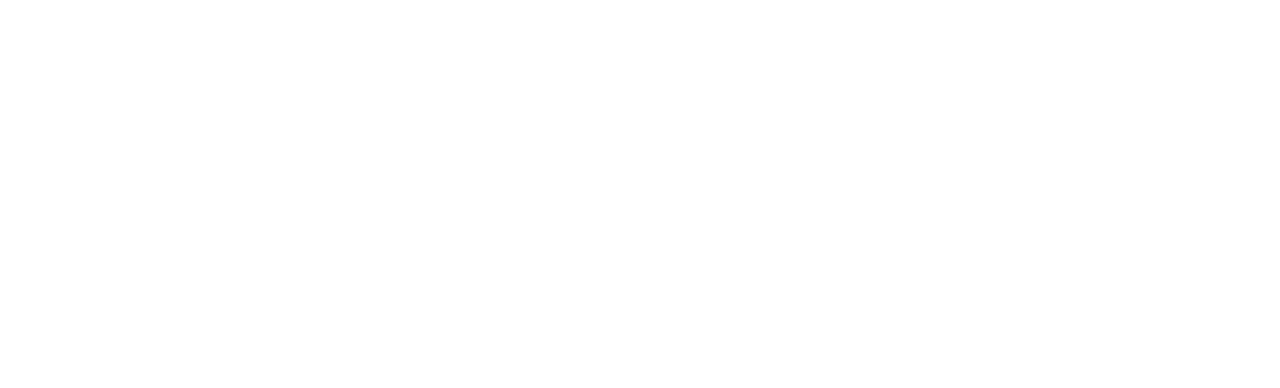
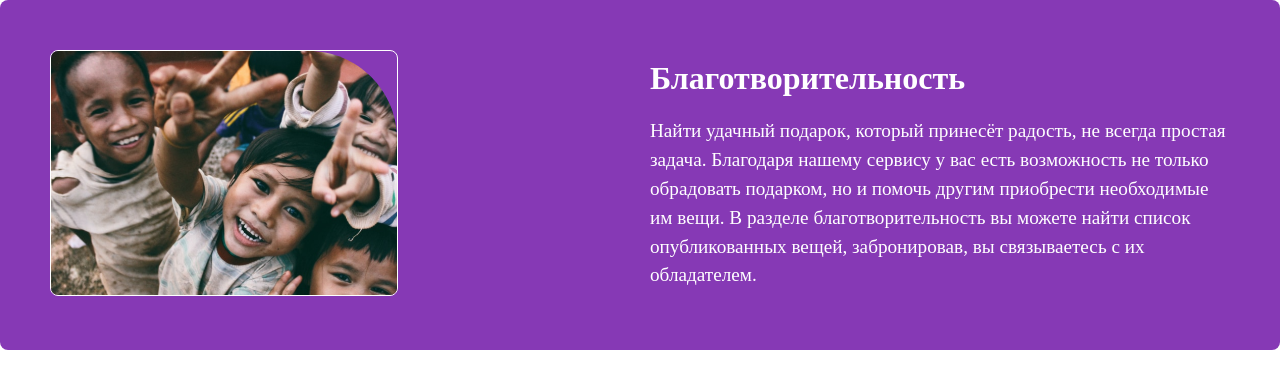
Before and after one commit to peaksoft-school/GiftList-js13, a React (Vite) app: page / in a window 1280 px wide. Shown: the top 388 px of the page. Built offline with nearby package versions, Linux system fonts and the light colour scheme.

Commit message:
active is footer

```diff
--- a/src/app/App.tsx
+++ b/src/app/App.tsx
@@ -1,5 +1,11 @@
+import Footer from "../widgets/footer/Footer";
+
 function App() {
-	return <></>;
+	return (
+		<>
+			<Footer />
+		</>
+	);
 }
 
 export default App;
--- /dev/null
+++ b/src/widgets/footer/Footer.tsx
@@ -0,0 +1,63 @@
+import React from "react";
+import styled from "styled-components";
+import GroupImage from "../../assets/photo.svg";
+
+const CharityComponent: React.FC = () => {
+	return (
+		<Container>
+			<ImageContainer>
+				<Image src={GroupImage} />
+			</ImageContainer>
+			<TextContainer>
+				<Title>Благотворительность</Title>
+				<Text>
+					Найти удачный подарок, который принесёт радость, не всегда простая
+					задача. Благодаря нашему сервису у вас есть возможность не только
+					обрадовать подарком, но и помочь другим приобрести необходимые им
+					вещи. В разделе благотворительность вы можете найти список
+					опубликованных вещей, забронировав, вы связываетесь с их обладателем.
+				</Text>
+			</TextContainer>
+		</Container>
+	);
+};
+
+export default CharityComponent;
+
+const Container = styled.div`
+	display: flex;
+	align-items: center;
+	background-color: #8639b5;
+	color: white;
+	padding: 40px;
+	border-radius: 8px;
+`;
+
+const ImageContainer = styled.div`
+	flex: 1;
+	padding: 10px;
+`;
+
+const Image = styled.img`
+	border: solid 1px;
+	border-radius: 0px, 120px, 0px, 0px;
+	width: 60%;
+	height: auto;
+	border-radius: 8px;
+`;
+
+const TextContainer = styled.div`
+	flex: 1;
+	padding: 10px;
+	text-align: left;
+`;
+
+const Title = styled.h1`
+	font-size: 2em;
+	margin-bottom: 20px;
+`;
+
+const Text = styled.p`
+	font-size: 1.2em;
+	line-height: 1.5;
+`;
```
Also changed, not shown: src/assets/dash line.svg (added), src/assets/photo.svg (added), src/widgets/footer/.txt (deleted).
